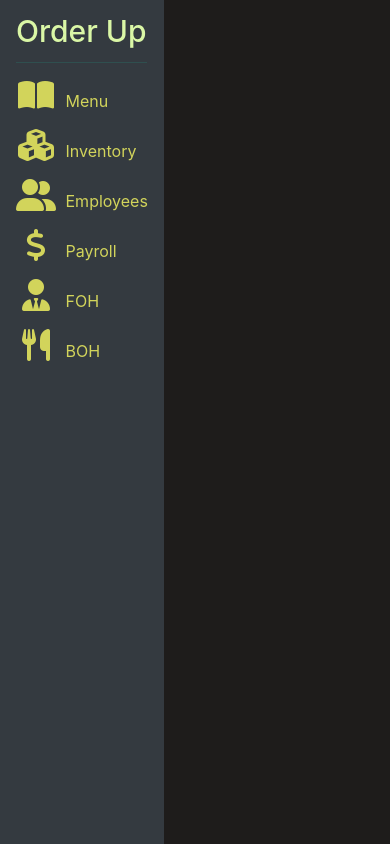
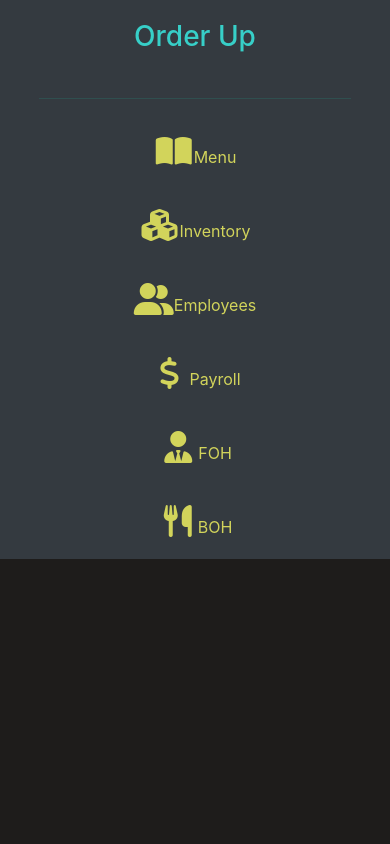
Before and after one commit to justnle/order-up, a React (Create React App) app in the folder client/: page / in a window 390 px wide. Built offline with nearby package versions, Linux system fonts and the light colour scheme.

Commit message:
sidebar responsive

```diff
--- a/client/package.json
+++ b/client/package.json
@@ -11,6 +11,7 @@
     "react": "^16.13.1",
     "react-bootstrap": "^1.0.1",
     "react-dom": "^16.13.1",
+    "react-router-dom": "^5.1.2",
     "react-scripts": "3.4.1"
   },
   "scripts": {
--- a/client/src/App.js
+++ b/client/src/App.js
@@ -1,9 +1,13 @@
 import React from "react";
 import Sidebar from "./components/Sidebar";
+import { Switch, Route, BrowserRouter as Router } from 'react-router-dom';
+
 function App() {
   return (
     <div className="App">
+      <Router>
       <Sidebar />
+      </Router>
     </div>
   );
 }
--- a/client/src/components/Sidebar/index.js
+++ b/client/src/components/Sidebar/index.js
@@ -1,56 +1,36 @@
 import React from 'react';
-import Navbar from 'react-bootstrap/Navbar';
-import Nav from 'react-bootstrap/Nav';
 import './style.css';
+import { Link } from 'react-router-dom';
 
 function Sidebar() {
-  const navItems = [
-    {
-      page: 'Menu',
-
-      icon: <i className='fas fa-book-open fa-2x fa-fw'></i>,
-    },
-    {
-      page: 'Inventory',
-      icon: <i className='fas fa-cubes fa-2x fa-fw'></i>,
-    },
-    {
-      page: 'Employees',
-      icon: <i className='fas fa-user-friends fa-2x fa-fw'></i>,
-    },
-    {
-      page: 'Payroll',
-      icon: <i className='fas fa-dollar-sign fa-2x fa-fw'></i>,
-    },
-    {
-      page: 'FOH',
-      icon: <i className='fas fa-user-tie fa-2x fa-fw'></i>,
-    },
-    {
-      page: 'BOH',
-      icon: <i className='fas fa-utensils fa-2x fa-fw'></i>,
-    },
-  ];
-
-  return (
-    <Navbar as='ul'>
-      <div className='sidebar sidebar-sticky bg-dark'>
-        <h4 className='px-3'>
-          <a href='/home' className='navbar-brand m-0'>
-            Order Up
-          </a>
-        </h4>
-        <hr className='sidebar-divider'></hr>
-        {navItems.map((pages, index) => (
-          <Nav.Item as='li' key={`list-${index}`}>
-            <Nav.Link href={`/${pages.page.toLowerCase()}`}>
-              {pages.icon} {pages.page}
-            </Nav.Link>
-          </Nav.Item>
-        ))}
-      </div>
-    </Navbar>
-  );
+    return (
+        <div>
+        <nav className='sidebar bg-dark'>
+            <a className='active'>
+                <Link to='/home'><h3>Order Up</h3></Link>
+            </a>
+            <hr className='sidebar-divider'></hr>
+            <a >
+            <Link to='/menu'><i className='fas fa-book-open fa-2x fa-fw'></i><span>Menu</span></Link>
+            </a>
+            <a>
+            <Link to='/inventory'><i className='fas fa-cubes fa-2x fa-fw'></i><span>Inventory</span></Link>
+            </a>
+            <a>
+            <Link to='/employees'><i className='fas fa-user-friends fa-2x fa-fw'></i><span>Employees</span></Link>
+            </a>
+            <a>
+            <Link to='/payroll'><i className='fas fa-dollar-sign fa-2x fa-fw'></i><span>Payroll</span></Link>
+            </a>
+            <a>
+            <Link to='/FOH'><i className='fas fa-user-tie fa-2x fa-fw'></i><span>FOH</span></Link>
+            </a>
+            <a>
+            <Link to='/BOH'><i className='fas fa-utensils fa-2x fa-fw'></i><span>BOH</span></Link>
+            </a>
+        </nav>
+        </div>
+    )
 }
 
 export default Sidebar;
--- a/client/src/components/Sidebar/style.css
+++ b/client/src/components/Sidebar/style.css
@@ -1,39 +1,55 @@
-.sidebar {
-  position: fixed;
-  top: 0;
-  bottom: 0;
-  left: 0;
-  z-index: 100;
-  padding: 48px 0 0;
-  height: 100vh;
+h3{
+  color:#37CFC8;
+  text-align: center;
 }
 
-.sidebar-sticky {
-  padding-top: 0.5rem;
-  overflow-x: hidden;
-  /* overflow-y: hidden; */
+.sidebar {
   margin: 0;
+  padding: 0;
+  width: 200px;
+  background-color: #f1f1f1;
+  position: fixed;
+  height: 100%;
+  overflow: auto;
 }
 
-a > i {
-  margin-right: 5px;
+.sidebar a {
+  display: block;
+  color: #d2d45b;
+  padding: 10px;
+  text-decoration: none;
+}
+
+.sidebar a.active {
+  color: white;
+}
+
+.sidebar a:hover:not(.active) {
+  background-color: #555;
+  color: white;
+}
+
+@media screen and (max-width: 700px) {
+  .sidebar {
+    width: 100%;
+    height: auto;
+    position: relative;
+  }
+  .sidebar a {float: left;}
+  div.content {margin-left: 0;}
+}
+
+@media screen and (max-width: 400px) {
+  .sidebar a {
+    text-align: center;
+    float: none;
+  }
 }
 
 .sidebar-divider {
-  margin-top: 0.5em;
-  margin-bottom: 0.5em;
   margin-left: auto;
   margin-right: auto;
-  border-width: 1px;
+  border-width: 1%;
   border-color: darkslategray;
   width: 80%;
 }
-
-.nav-link {
-  color: #d2d45b;
-}
-
-.navbar-brand.m-0 {
-  color: #daf7a6;
-  font-size: 30px;
-}
```
Also changed, not shown: 1 other file (tests, documents, lock files or other folders).
